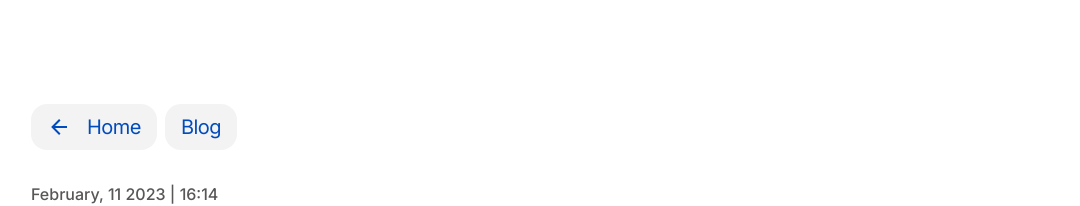
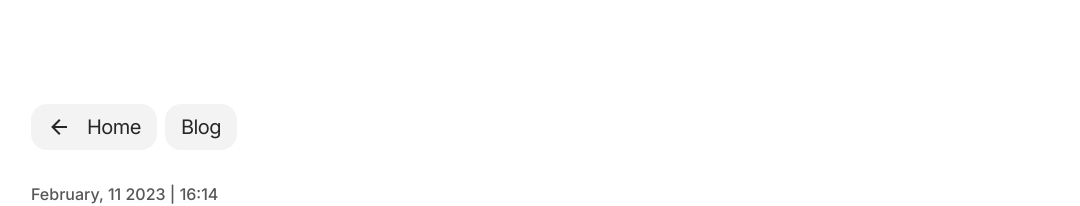
Before and after one commit to thigcampos/thiagocampos, a Next.js app: page /about in a window 1280 px wide. Shown: the top 206 px of the page, without its empty margins (81-1161 px from the left). Built offline with nearby package versions, Linux system fonts and the light colour scheme; a web font is replaced by a local one.

Commit message:
style: update nav button text and svg colors

```diff
--- a/src/components/Navigation/Desktop/navButton.module.css
+++ b/src/components/Navigation/Desktop/navButton.module.css
@@ -17,11 +17,11 @@
 .container > svg {
     height: 1.5rem;
     width: 1.5rem;
+    color: var(--label-primary-default);
 }
 
 .text {
     font-size: var(--font-size-20);
-    color: var(--label-accent-default);
+    color: var(--label-primary-default);
     font-weight: var(--font-weight-400);
-
 }
```
